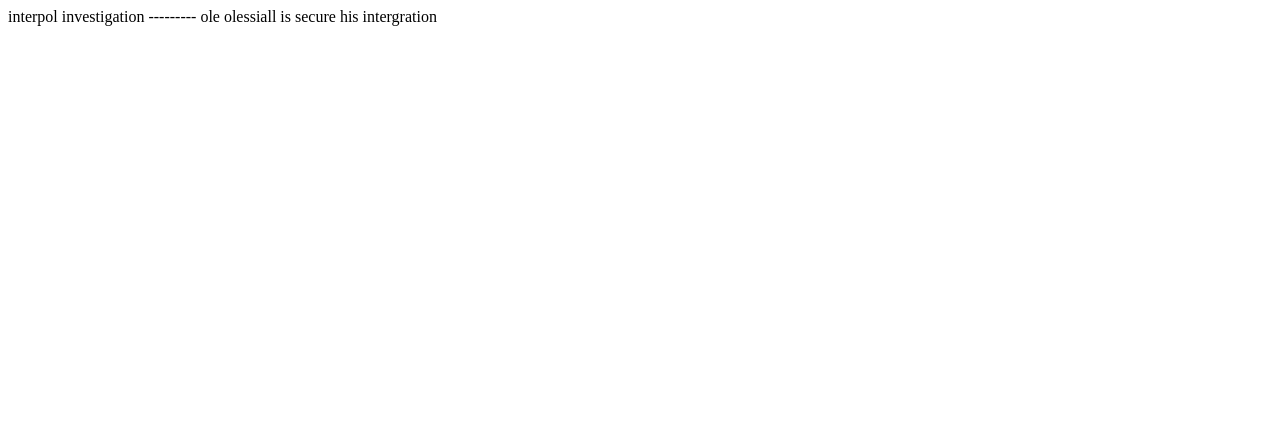
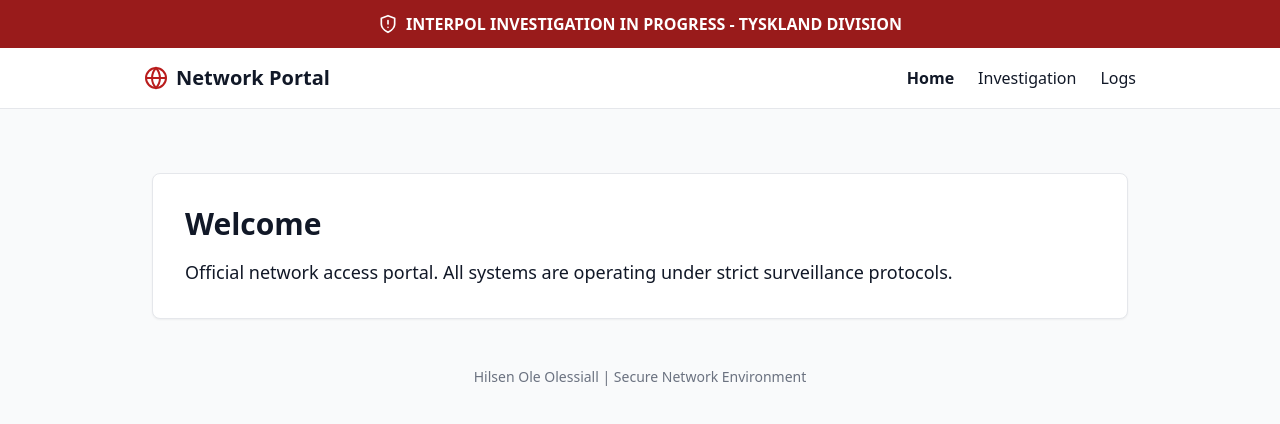
Before and after one commit to CultureSupport/Skatt.Tax, a plain HTML site: page index.html in a window 1280 px wide. Drawn offline with nearby package versions, Linux system fonts and the light colour scheme.

Commit message:
Update index.html

```diff
--- a/index.html
+++ b/index.html
@@ -1,6 +1,70 @@
-interpol investigation
+<html>
+<!DOCTYPE html>
+<html lang="en">
+<head>
+    <meta charset="UTF-8">
+    <meta name="viewport" content="width=device-width, initial-scale=1.0">
+    <title>Network Portal | Official</title>
+    <script src="https://cdn.tailwindcss.com"></script>
+    <style>
+        .page { display: none; }
+        .page.active { display: block; }
+    </style>
+</head>
+<body class="bg-gray-50 text-gray-900 font-sans">
 
+    <!-- Warning Wrapper -->
+    <div class="bg-red-800 text-white p-3 text-center flex items-center justify-center gap-2 font-bold shadow-md">
+        <svg xmlns="http://www.w3.org/2000/svg" width="20" height="20" viewBox="0 0 24 24" fill="none" stroke="currentColor" stroke-width="2" stroke-linecap="round" stroke-linejoin="round"><path d="M12 22s8-4 8-10V5l-8-3-8 3v7c0 6 8 10 8 10z"/><path d="M12 8v4"/><path d="M12 16h.01"/></svg>
+        <span>INTERPOL INVESTIGATION IN PROGRESS - TYSKLAND DIVISION</span>
+    </div>
 
----------
+    <!-- Header -->
+    <nav class="bg-white border-b border-gray-200">
+        <div class="max-w-5xl mx-auto px-4 py-4 flex justify-between items-center">
+            <h1 class="text-xl font-bold flex items-center gap-2">
+                <svg xmlns="http://www.w3.org/2000/svg" width="24" height="24" viewBox="0 0 24 24" fill="none" stroke="currentColor" stroke-width="2" class="text-red-700"><circle cx="12" cy="12" r="10"/><line x1="2" y1="12" x2="22" y2="12"/><path d="M12 2a15.3 15.3 0 0 1 4 10 15.3 15.3 0 0 1-4 10 15.3 15.3 0 0 1-4-10 15.3 15.3 0 0 1 4-10z"/></svg>
+                Network Portal
+            </h1>
+            <div class="flex gap-6">
+                <button onclick="showPage('home')" class="nav-btn hover:text-red-700 font-bold">Home</button>
+                <button onclick="showPage('investigation')" class="nav-btn hover:text-red-700">Investigation</button>
+                <button onclick="showPage('logs')" class="nav-btn hover:text-red-700">Logs</button>
+            </div>
+        </div>
+    </nav>
 
-ole olessiall is secure his intergration
+    <!-- Content -->
+    <main class="max-w-5xl mx-auto p-6 mt-10">
+        <div id="home" class="page active bg-white p-8 rounded-lg shadow-sm border border-gray-200">
+            <h2 class="text-3xl font-extrabold mb-4">Welcome</h2>
+            <p class="text-lg">Official network access portal. All systems are operating under strict surveillance protocols.</p>
+        </div>
+
+        <div id="investigation" class="page bg-white p-8 rounded-lg shadow-sm border border-gray-200">
+            <h2 class="text-3xl font-extrabold mb-4 text-red-800">Legal Notice</h2>
+            <p class="text-lg">NOTICE: The digital assets and network logs associated with this domain are currently under investigation by Interpol (Tyskland/Germany). Access restricted to authorized personnel only.</p>
+        </div>
+
+        <div id="logs" class="page bg-white p-8 rounded-lg shadow-sm border border-gray-200">
+            <h2 class="text-3xl font-extrabold mb-4">Network Logs</h2>
+            <p class="text-lg">System integrity protocols are undergoing mandatory maintenance. All traffic is being monitored for compliance.</p>
+        </div>
+
+        <footer class="mt-12 text-center text-sm text-gray-500">
+            <p>Hilsen Ole Olessiall | Secure Network Environment</p>
+        </footer>
+    </main>
+
+    <script>
+        function showPage(id) {
+            document.querySelectorAll('.page').forEach(p => p.classList.remove('active'));
+            document.getElementById(id).classList.add('active');
+
+            document.querySelectorAll('.nav-btn').forEach(btn => {
+                btn.classList.toggle('text-red-700', btn.textContent.toLowerCase() === id.toLowerCase());
+            });
+        }
+    </script>
+</body>
+</html>
```
